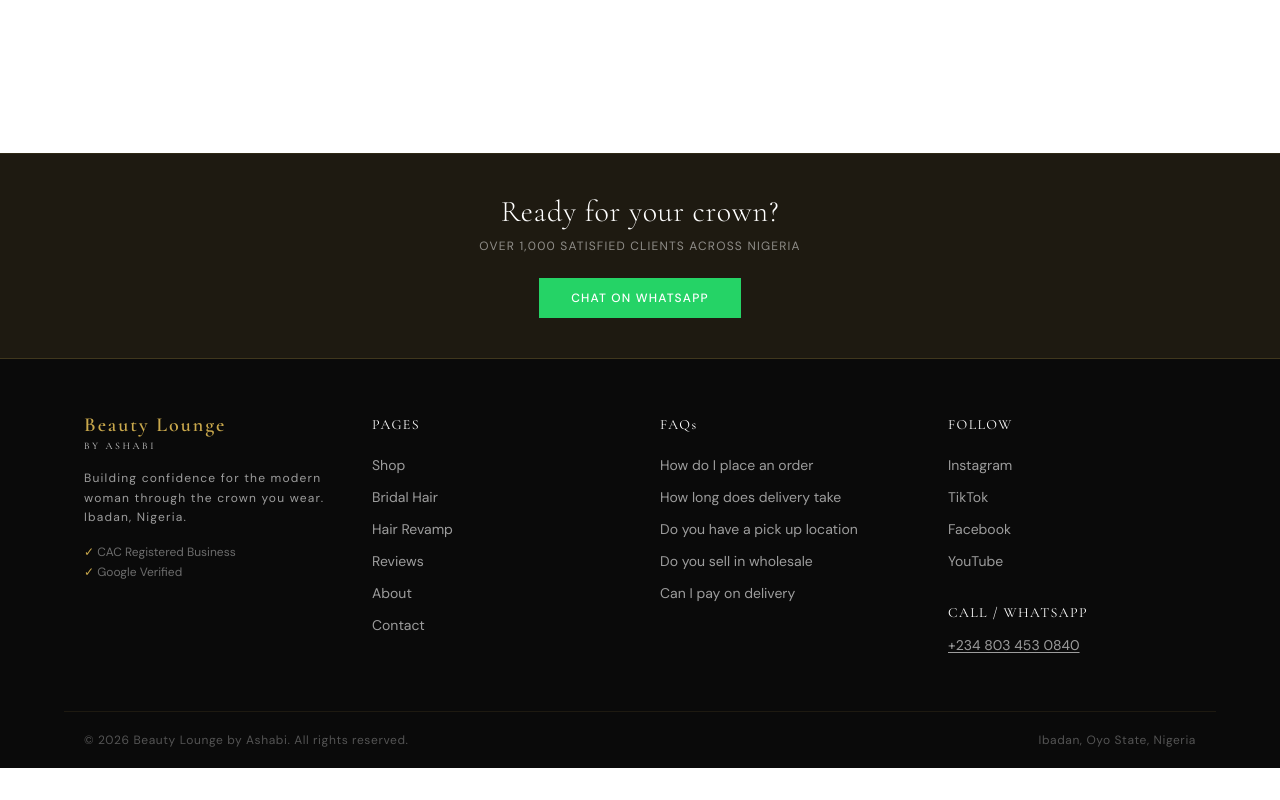
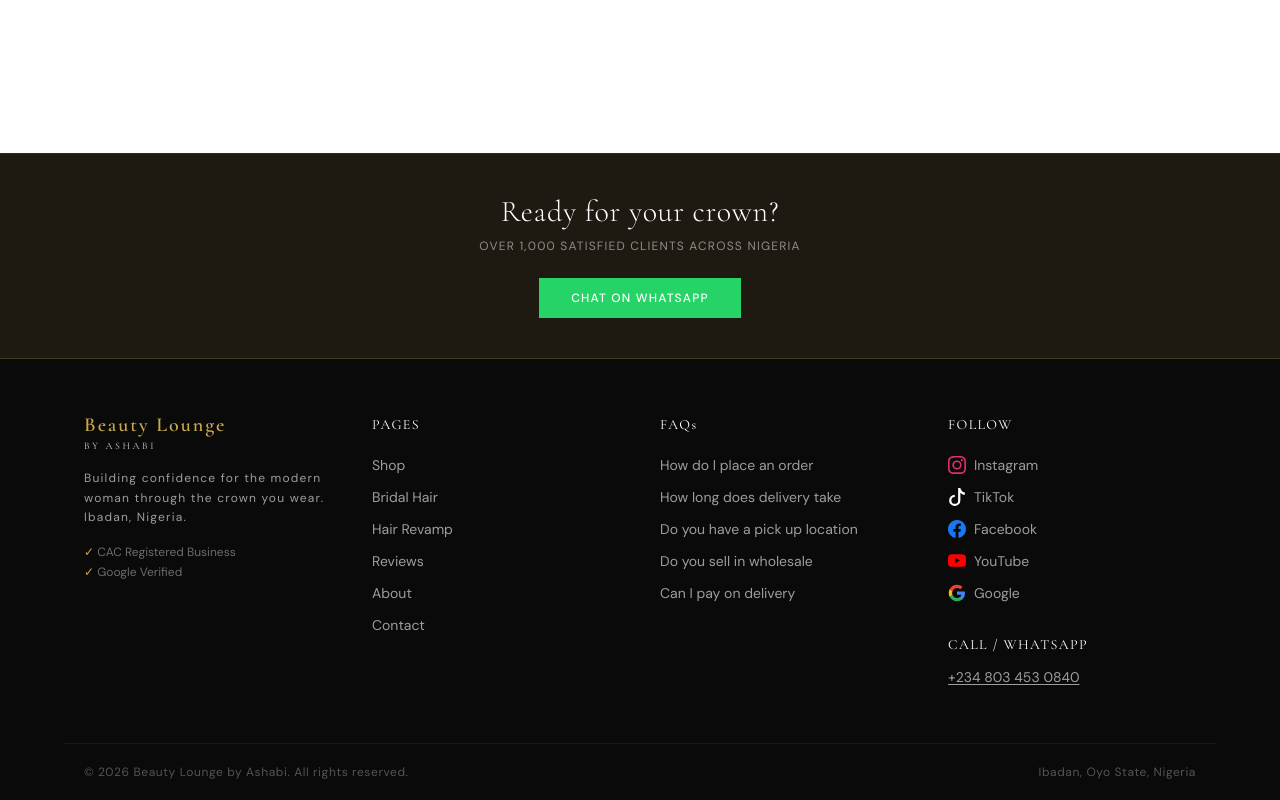
Before and after one commit to Udeme01/beautyLoungeByAshabi, a Next.js app: page / in a window 1280 px wide. Shown: the part 647-1447 px from the top of the page. Before the commit the page ends 1415 px from the top, so only its background shows below. Built offline with nearby package versions, Linux system fonts and the light colour scheme.

Commit message:
feat: added icons to socials links in footer

```diff
--- a/package.json
+++ b/package.json
@@ -9,9 +9,11 @@
     "lint": "eslint"
   },
   "dependencies": {
+    "lucide-react": "^1.3.0",
     "next": "16.2.2",
     "react": "19.2.4",
-    "react-dom": "19.2.4"
+    "react-dom": "19.2.4",
+    "react-icons": "^5.6.0"
   },
   "devDependencies": {
     "@tailwindcss/postcss": "^4",
--- /dev/null
+++ b/src/components/icons/GoogleIcon.jsx
@@ -0,0 +1,22 @@
+export default function GoogleIcon({ size = 18 }) {
+  return (
+    <svg width={size} height={size} viewBox="0 0 24 24">
+      <path
+        d="M22.56 12.25c0-.78-.07-1.53-.2-2.25H12v4.26h5.92c-.26 1.37-1.04 2.53-2.21 3.31v2.77h3.57c2.08-1.92 3.28-4.74 3.28-8.09z"
+        fill="#4285F4"
+      />
+      <path
+        d="M12 23c2.97 0 5.46-.98 7.28-2.66l-3.57-2.77c-.98.66-2.23 1.06-3.71 1.06-2.86 0-5.29-1.93-6.16-4.53H2.18v2.84C3.99 20.53 7.7 23 12 23z"
+        fill="#34A853"
+      />
+      <path
+        d="M5.84 14.09c-.22-.66-.35-1.36-.35-2.09s.13-1.43.35-2.09V7.07H2.18C1.43 8.55 1 10.22 1 12s.43 3.45 1.18 4.93l2.85-2.22.81-.62z"
+        fill="#FBBC05"
+      />
+      <path
+        d="M12 5.38c1.62 0 3.06.56 4.21 1.64l3.15-3.15C17.45 2.09 14.97 1 12 1 7.7 1 3.99 3.47 2.18 7.07l3.66 2.84c.87-2.6 3.3-4.53 6.16-4.53z"
+        fill="#EA4335"
+      />
+    </svg>
+  );
+}
--- a/src/components/layout/MainFooter.jsx
+++ b/src/components/layout/MainFooter.jsx
@@ -1,30 +1,7 @@
 "use client";
 
 import Link from "next/link";
-
-const pages = [
-  { label: "Shop", href: "/shop" },
-  { label: "Bridal Hair", href: "/bridal" },
-  { label: "Hair Revamp", href: "/revamp" },
-  { label: "Reviews", href: "/reviews" },
-  { label: "About", href: "/about" },
-  { label: "Contact", href: "/contact" },
-];
-
-const socials = [
-  { label: "Instagram", href: "https://instagram.com/beautyloungebyashabi" },
-  { label: "TikTok", href: "https://tiktok.com/@beautyloungebyashabi" },
-  { label: "Facebook", href: "https://facebook.com/beautyloungebyashabi" },
-  { label: "YouTube", href: "https://youtube.com/@beautyloungebyashabi" },
-];
-
-const faqs = [
-  { label: "How do I place an order", href: "/contact#how-to-order" },
-  { label: "How long does delivery take", href: "/contact#delivery" },
-  { label: "Do you have a pick up location", href: "/contact#pickup" },
-  { label: "Do you sell in wholesale", href: "/contact#wholesale" },
-  { label: "Can I pay on delivery", href: "/contact#payment" },
-];
+import { pages, faqs, socials } from "@/data/footer";
 
 export default function Footer() {
   return (
@@ -90,7 +67,9 @@
 
         {/* FAQs */}
         <section>
-          <p className="text-white text-sm tracking-widest mb-5 font-cormorant">FAQs</p>
+          <p className="text-white text-sm tracking-widest mb-5 font-cormorant">
+            FAQs
+          </p>
           <ul className="space-y-3">
             {faqs.map(({ label, href }) => (
               <li key={label}>
@@ -111,18 +90,22 @@
             Follow
           </p>
           <ul className="space-y-3 mb-8">
-            {socials.map(({ label, href }) => (
+            {socials.map((value) => {
+              const { label, href, icon } = value;
+              return (
                 <li key={label}>
                   <Link
                     href={href}
                     target="_blank"
                     rel="noopener noreferrer"
-                  className="hover:text-gold transition-colors duration-200"
+                    className="hover:text-gold transition-colors duration-200 flex gap-2 items-center"
                   >
-                  {label}
+                    {icon}
+                    <p>{label}</p>
                   </Link>
                 </li>
-            ))}
+              );
+            })}
           </ul>
           <p className="text-white text-sm tracking-widest uppercase mb-3 font-cormorant">
             Call / WhatsApp
--- /dev/null
+++ b/src/data/footer.js
@@ -0,0 +1,47 @@
+import { BsInstagram, BsTiktok, BsFacebook, BsYoutube } from "react-icons/bs";
+import GoogleIcon from "@/components/icons/GoogleIcon";
+
+export const pages = [
+  { label: "Shop", href: "/shop" },
+  { label: "Bridal Hair", href: "/bridal" },
+  { label: "Hair Revamp", href: "/revamp" },
+  { label: "Reviews", href: "/reviews" },
+  { label: "About", href: "/about" },
+  { label: "Contact", href: "/contact" },
+];
+
+export const socials = [
+  {
+    label: "Instagram",
+    href: "https://instagram.com/beautyloungebyashabi",
+    icon: <BsInstagram size={18} color="#E1306C" />,
+  },
+  {
+    label: "TikTok",
+    href: "https://tiktok.com/@beautyloungebyashabi",
+    icon: <BsTiktok size={18} color="#ffffff" />,
+  },
+  {
+    label: "Facebook",
+    href: "https://facebook.com/beautyloungebyashabi",
+    icon: <BsFacebook size={18} color="#1877F2" />,
+  },
+  {
+    label: "YouTube",
+    href: "https://youtube.com/@beautyloungebyashabi",
+    icon: <BsYoutube size={18} color="#FF0000" />,
+  },
+  {
+    label: "Google",
+    href: "https://google.com",
+    icon: <GoogleIcon size={18} />,
+  },
+];
+
+export const faqs = [
+  { label: "How do I place an order", href: "/contact#how-to-order" },
+  { label: "How long does delivery take", href: "/contact#delivery" },
+  { label: "Do you have a pick up location", href: "/contact#pickup" },
+  { label: "Do you sell in wholesale", href: "/contact#wholesale" },
+  { label: "Can I pay on delivery", href: "/contact#payment" },
+];
```
Also changed, not shown: 1 other file (tests, documents, lock files or other folders). Lines whose indentation alone changed are shown as unchanged.
